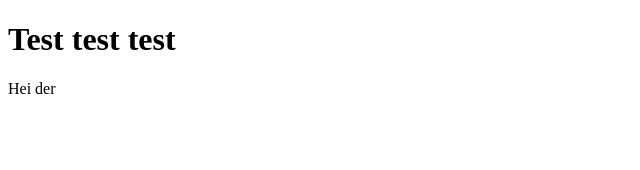
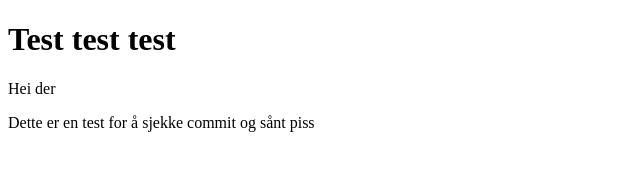
Before and after one commit to KristianGolin/kristiangolin.github.io, a plain HTML site: page index.html in a window 1280 px wide. Shown: the whole page, without its empty margins (0-640 px from the left). Drawn offline with Linux system fonts and the light colour scheme.

Commit message:
Test
Test når nettsiå e oppe

```diff
--- a/index.html
+++ b/index.html
@@ -8,5 +8,6 @@
 <body>
     <h1>Test test test</h1>
     <p>Hei der</p>
+    <p>Dette er en test for å sjekke commit og sånt piss</p>
 </body>
 </html>
```
